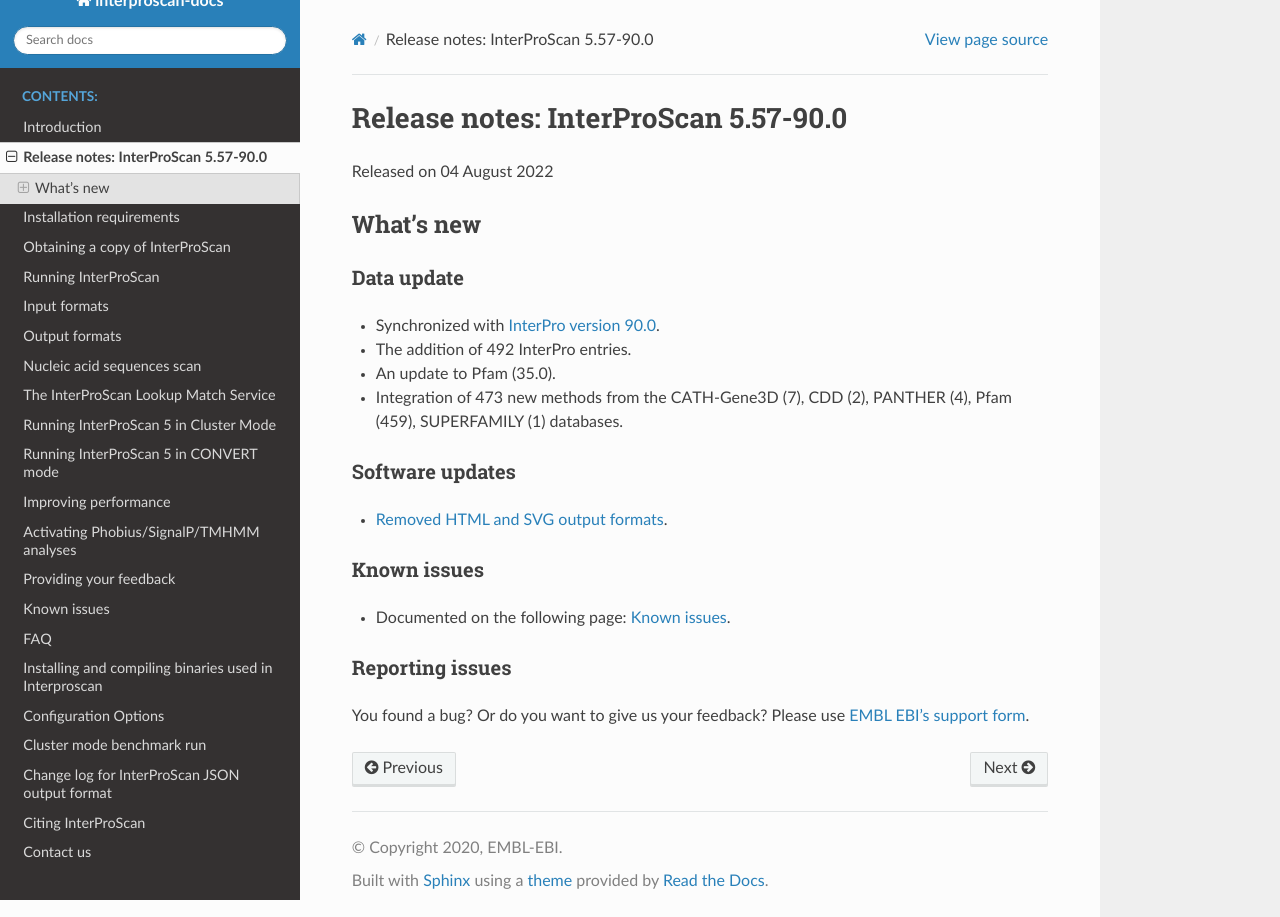
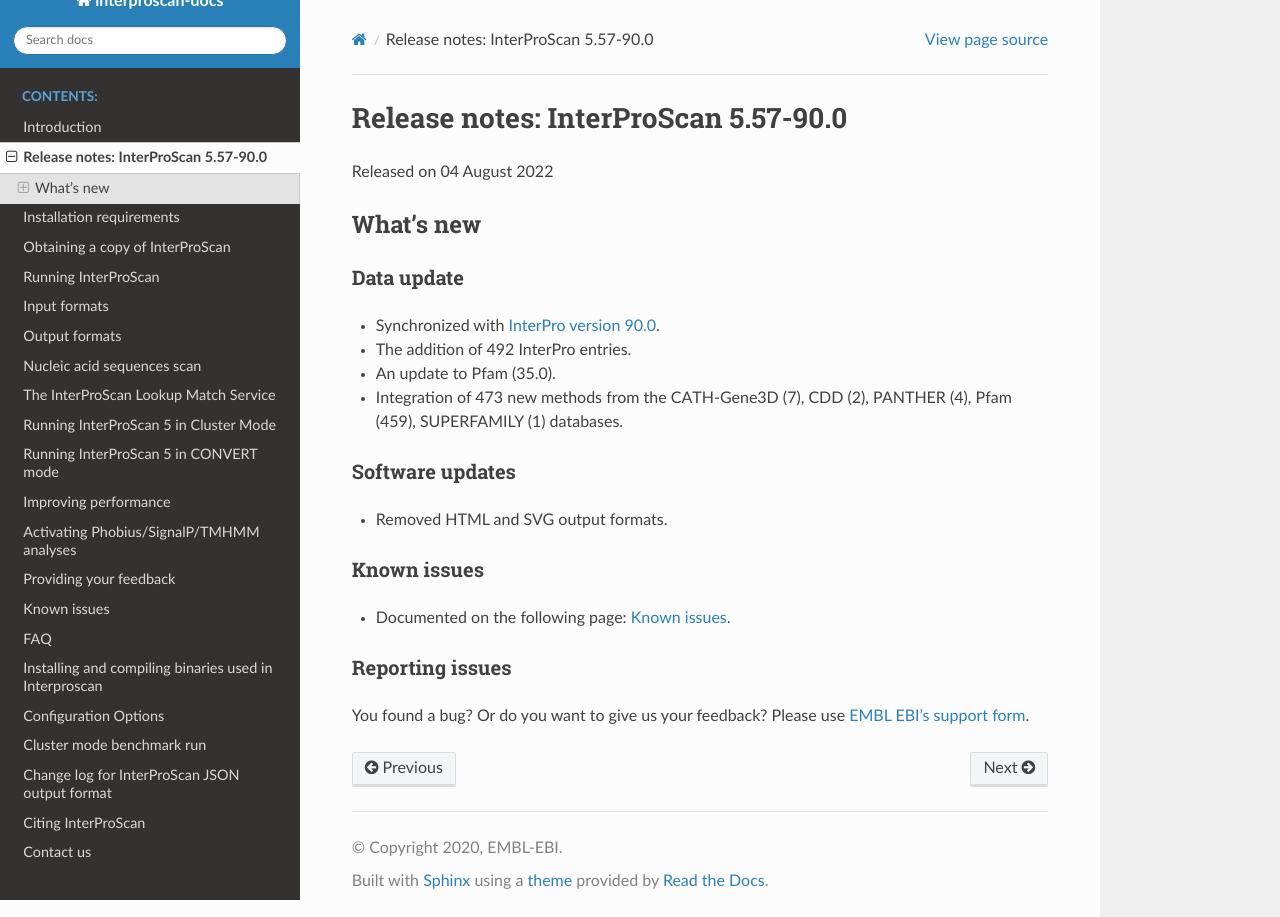
Before and after one commit to ebi-pf-team/interproscan-docs, a Sphinx documentation site: the page built from docs/ReleaseNotes.rst, in a window 1280 px wide. Built offline with Sphinx 7.4.7 and the Read the Docs theme 2.0.0, drawn with Linux system fonts in a browser that asks for light colours; part of the change alters nothing that is shown.

```diff
--- a/docs/ReleaseNotes.rst
+++ b/docs/ReleaseNotes.rst
@@ -17,7 +17,7 @@ Data update
 Software updates
 ^^^^^^^^^^^^^^^^
 
--  `Removed HTML and SVG output formats <OutputFormats.html#svg-and-html>`__.
+- Removed HTML and SVG output formats.
 
 Known issues
 ^^^^^^^^^^^^
```
